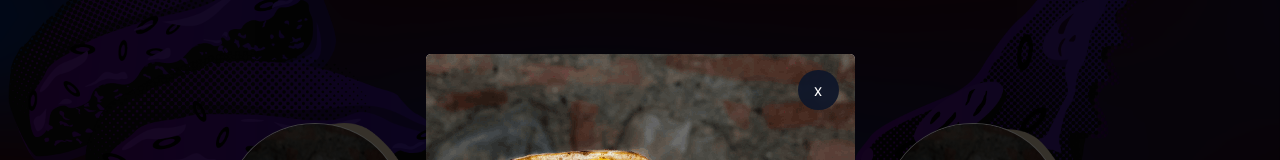
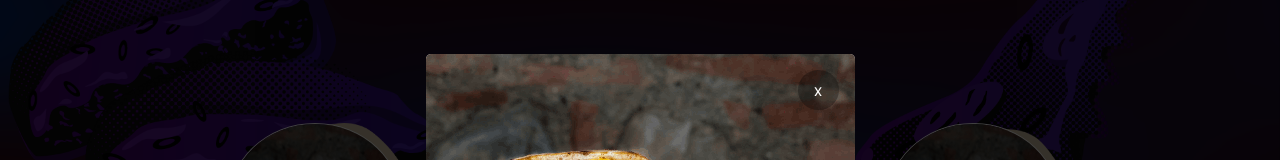
Before and after one commit to osquelsantisteban/landing_hamburguesera, a React (Create React App) app: page / in a window 1280 px wide. Both pictures are taken after a click on the button 310 px from the left and 4254 px from the top of the page. Shown: the part 4039-4199 px from the top of the page. Built offline with nearby package versions, Linux system fonts and the light colour scheme.

Commit message:
upd address and modal

```diff
--- a/src/components/Map/Map.jsx
+++ b/src/components/Map/Map.jsx
@@ -3,15 +3,17 @@ import MapBack from './assets/mapa-back.png'
 import Map from './assets/mapa.png'
 import MapStyle from './Map.module.css'
 
+const address = 'https://goo.gl/maps/rrcs6zt1EbYi5U7j8';
+
 function MapZone() {
     return (
         <section className='z-20'>
             <h2 className='stylesTextRed'>Puedes Llegarte</h2>
-            <a href="https://www.google.com/maps/@36.8380853,-2.4649583,17.29z">
+            <a href={address}>
                 <small>C. Lucano, 3, 04001 Almería</small>
             </a>
 
-            <a href="https://www.google.com/maps/@36.8380853,-2.4649583,17.29z">
+            <a href={address}>
                 <figure className='relative'>
                     <img src={MapBack} alt="" />
                     <img className={MapStyle.mapImg}
--- a/src/components/Modals/Modal.jsx
+++ b/src/components/Modals/Modal.jsx
@@ -6,7 +6,7 @@ const Modal = ({children,isOpen,closeModal}) => {
     return (
         <article className={`modal ${isOpen && 'is-open'}`} onClick={closeModal}>
             <div className='modal-container text-gray-900'>
-                <button className="modal-close text-white py-2 p-4 bg-slate-900/95 rounded-full" onClick={closeModal}>x</button>
+                <button className="modal-close text-white py-2 p-4 bg-black/30 rounded-full" onClick={closeModal}>x</button>
                 {children}
             </div>
         </article>
```
